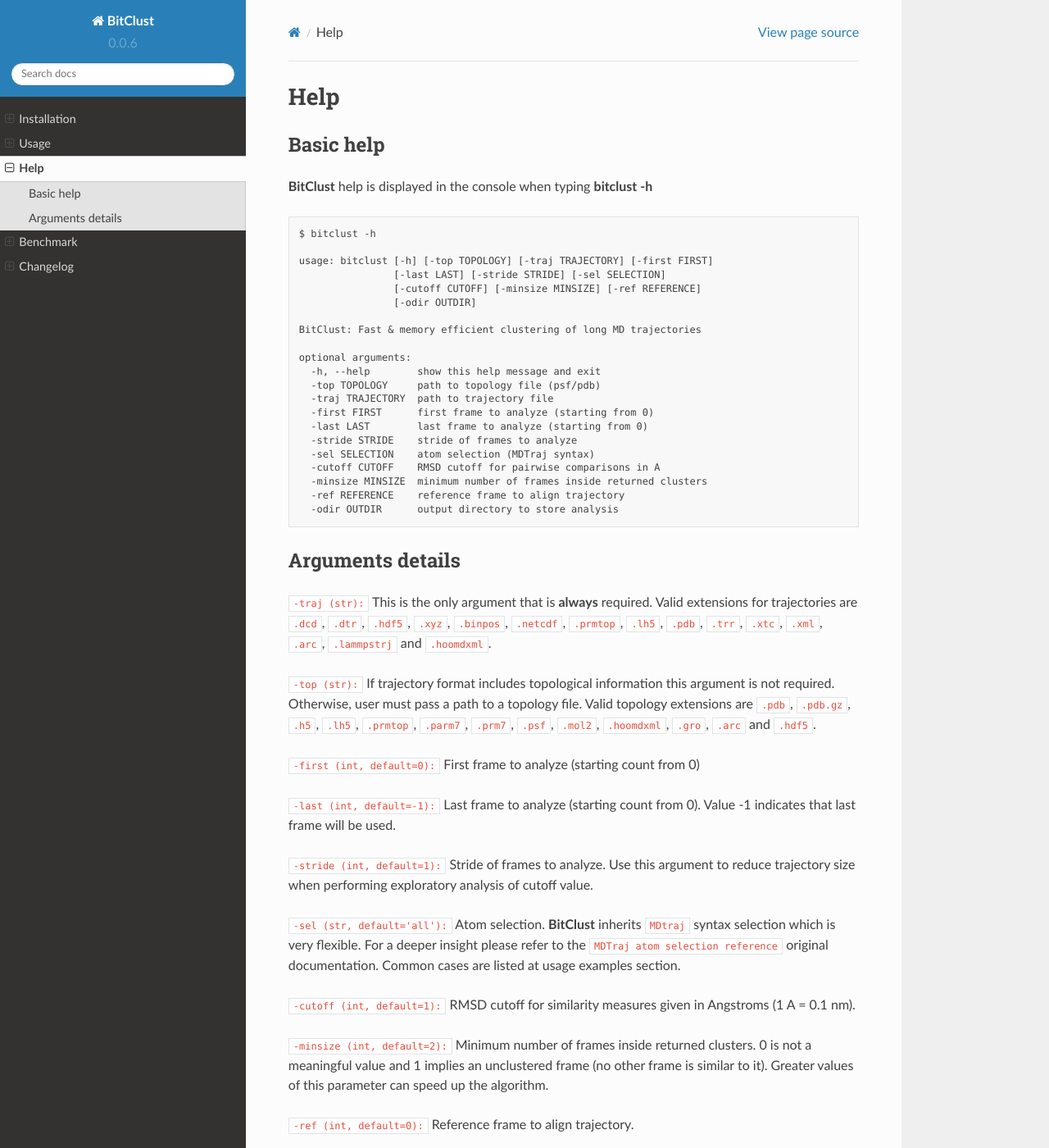
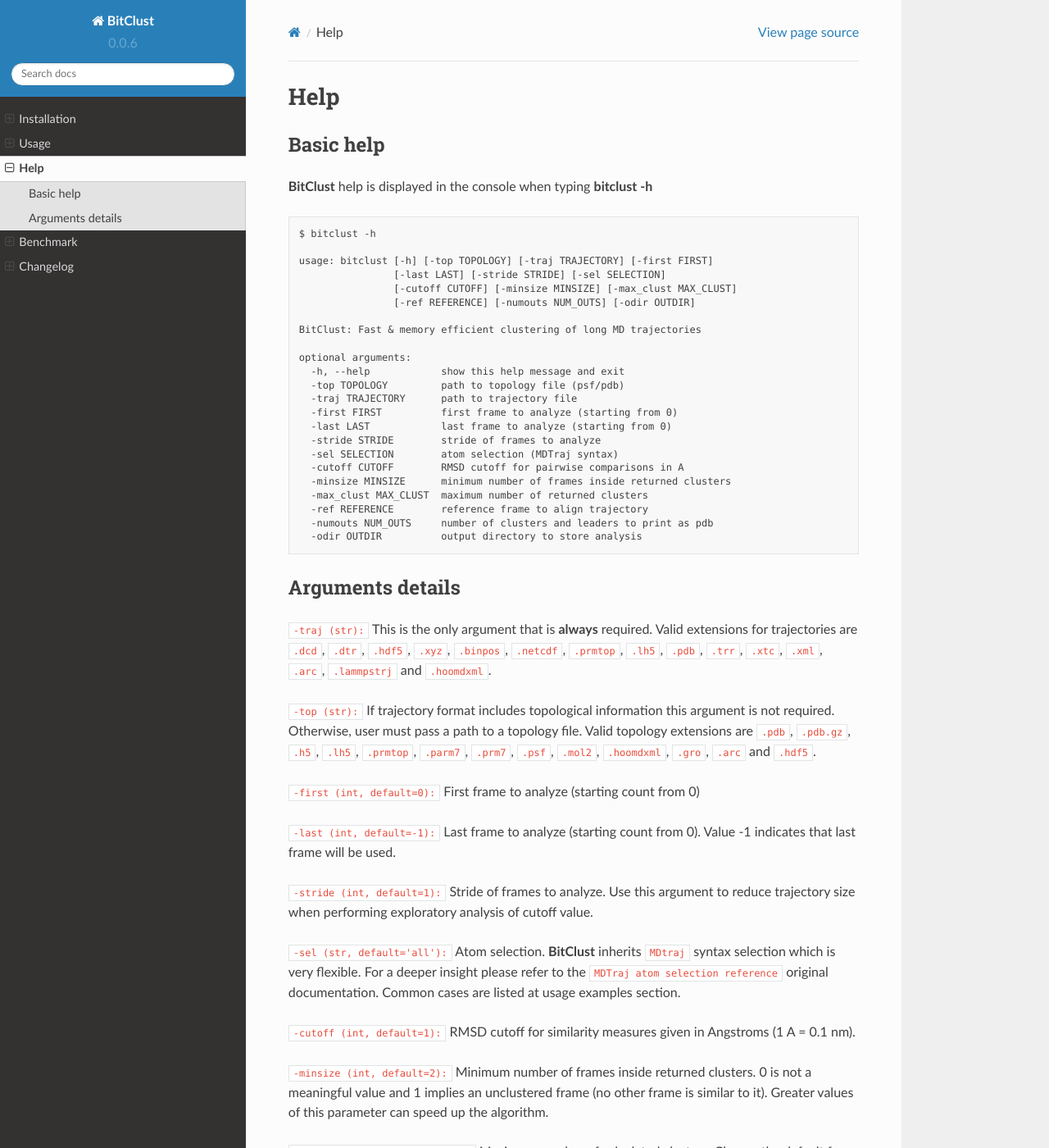
Before and after one commit to rglez/bitclust, a Sphinx documentation site: the page built from doc/source/sections/help.rst, in a window 1280 px wide and 1400 px high. Shown: the whole window at 82% size. Built offline with Sphinx 7.4.7 and the Read the Docs theme 2.0.0, drawn with Linux system fonts in a browser that asks for light colours; some of the changed text lies outside the part shown.

```diff
--- a/doc/source/index.rst
+++ b/doc/source/index.rst
@@ -21,8 +21,8 @@ then store them in memory instead of recalculating them whenever a cluster is fo
 
 It is worth noting that memory resources have been deeply optimized by encoding similarity distances
 as bits (0 if the distance is less equal than a specified threshold, 1 otherwise).
-This encoding result in a storage reduction of at least 32X when compared to similar
-algorithms that save the same information as single-precision float values.
+This encoding result in a storage reduction of at least 32X/64X when compared to similar
+algorithms that save the same information as single/double-precision float values.
 
 
 Main Dependencies
--- a/doc/source/sections/help.rst
+++ b/doc/source/sections/help.rst
@@ -9,24 +9,25 @@ Basic help
 
   usage: bitclust [-h] [-top TOPOLOGY] [-traj TRAJECTORY] [-first FIRST]
                   [-last LAST] [-stride STRIDE] [-sel SELECTION]
-                  [-cutoff CUTOFF] [-minsize MINSIZE] [-ref REFERENCE]
-                  [-odir OUTDIR]
+                  [-cutoff CUTOFF] [-minsize MINSIZE] [-max_clust MAX_CLUST]
+                  [-ref REFERENCE] [-numouts NUM_OUTS] [-odir OUTDIR]
 
   BitClust: Fast & memory efficient clustering of long MD trajectories
 
   optional arguments:
-    -h, --help        show this help message and exit
-    -top TOPOLOGY     path to topology file (psf/pdb)
-    -traj TRAJECTORY  path to trajectory file
-    -first FIRST      first frame to analyze (starting from 0)
-    -last LAST        last frame to analyze (starting from 0)
-    -stride STRIDE    stride of frames to analyze
-    -sel SELECTION    atom selection (MDTraj syntax)
-    -cutoff CUTOFF    RMSD cutoff for pairwise comparisons in A
-    -minsize MINSIZE  minimum number of frames inside returned clusters
-    -ref REFERENCE    reference frame to align trajectory
-    -odir OUTDIR      output directory to store analysis
-
+    -h, --help            show this help message and exit
+    -top TOPOLOGY         path to topology file (psf/pdb)
+    -traj TRAJECTORY      path to trajectory file
+    -first FIRST          first frame to analyze (starting from 0)
+    -last LAST            last frame to analyze (starting from 0)
+    -stride STRIDE        stride of frames to analyze
+    -sel SELECTION        atom selection (MDTraj syntax)
+    -cutoff CUTOFF        RMSD cutoff for pairwise comparisons in A
+    -minsize MINSIZE      minimum number of frames inside returned clusters
+    -max_clust MAX_CLUST  maximum number of returned clusters
+    -ref REFERENCE        reference frame to align trajectory
+    -numouts NUM_OUTS     number of clusters and leaders to print as pdb
+    -odir OUTDIR          output directory to store analysis
 
 
 Arguments details
@@ -63,7 +64,13 @@ are listed at usage examples section.
 0 is not a meaningful value and 1 implies an unclustered frame (no other frame is
 similar to it). Greater values of this parameter can speed up the algorithm.
 
+``-max_clust (int, default=all):`` Maximum number of calculated clusters. Change the default
+for a better performance whenever you need only the first clusters.
+
 ``-ref (int, default=0):`` Reference frame to align trajectory.
+
+``-numouts (int, default=5):`` Number of clusters and their corresponding representative frames
+(leaders) to print as pdb.
 
 ``-odir (str, default="."):`` Output directory to store analysis. If not specified,
 files and figs will be stored in current working directory.
--- a/doc/source/sections/usage.rst
+++ b/doc/source/sections/usage.rst
@@ -39,7 +39,7 @@ current working directory as not path was provided) and performs a clustering jo
 with a cutoff of 1A (``-cutoff`` 1) on the whole trajectory.
 
 Arguments ``-first``, ``-last`` and ``-stride`` can be used to select an interval
-(they default to 0, last and 1 respectively).
+(they default to 0, last frame and 1 respectively).
 
 Default atom selection corresponds to all atoms (``-sel`` all). **BitClust** will
 retrieve all clusters with at least 2 frames (``-size`` 2).
```
Also changed, not shown: doc/source/sections/changelog.rst (+12 -0 lines).
